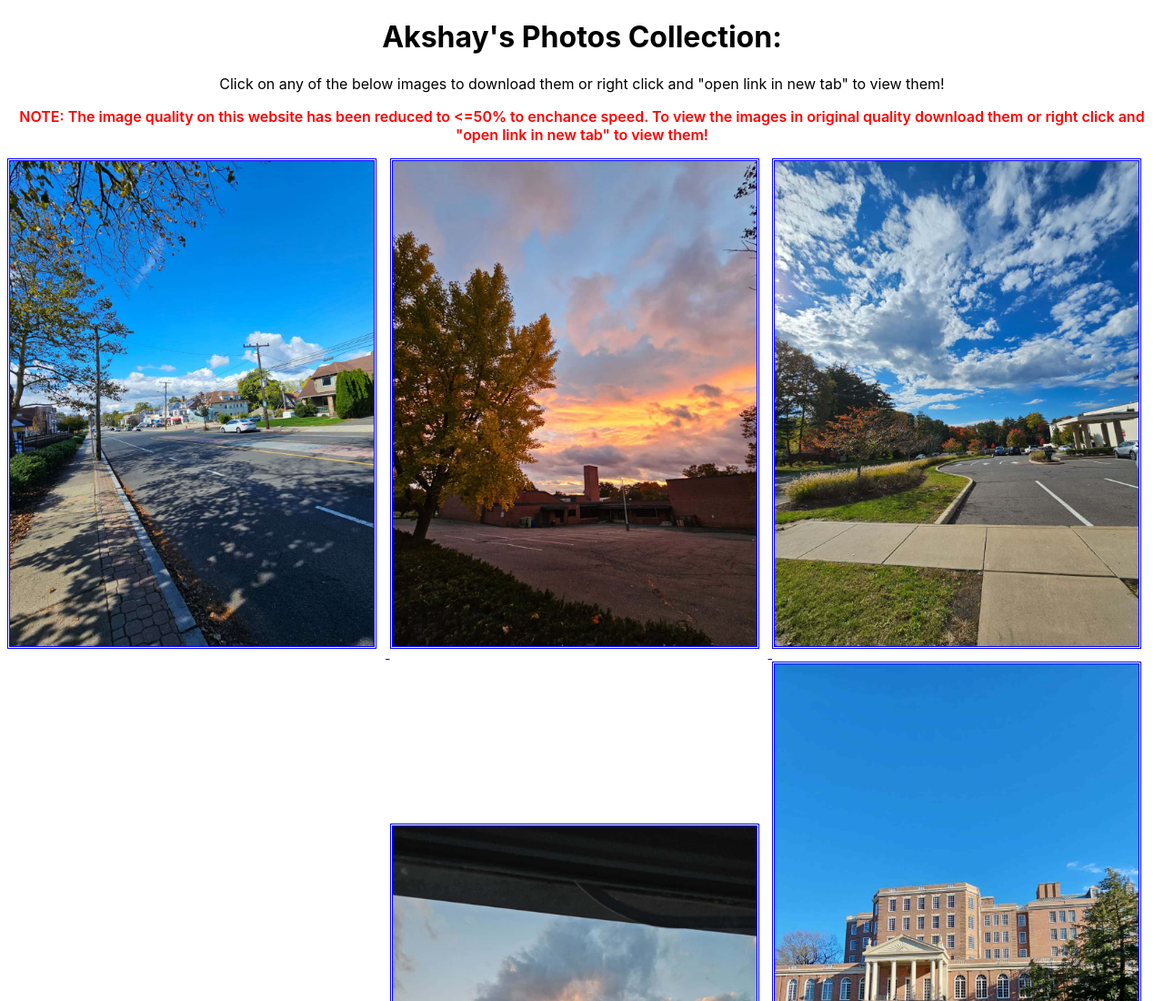
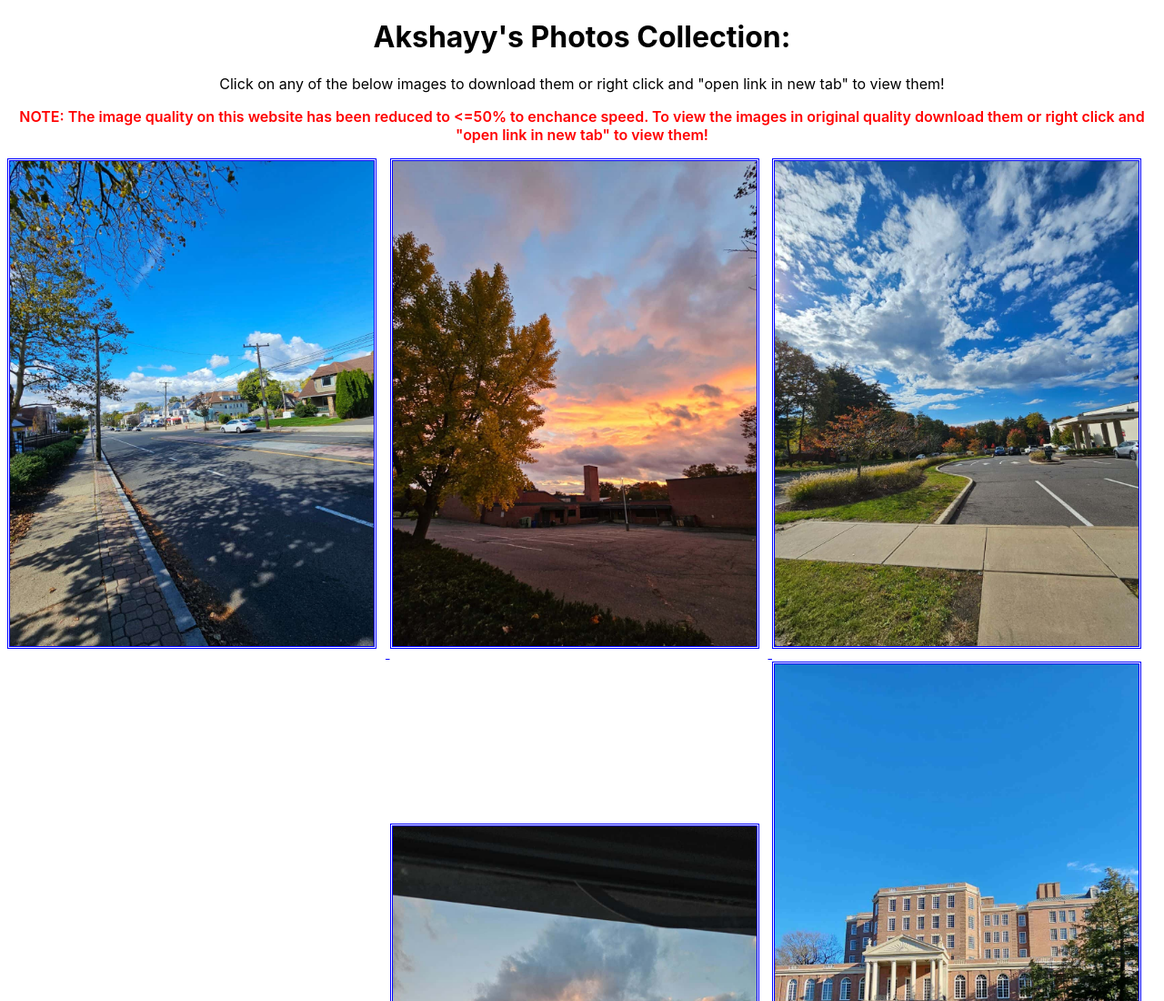
Before and after one commit to prharshith/prhcdn, a plain HTML site: page akshay/index.html in a window 1280 px wide. Shown: the top 1100 px of the page at 91% size. Drawn offline with Linux system fonts and the light colour scheme; a web font is replaced by a local one.

Commit message:
changed title and name to akshayy. Nuvvu cheppinattu chesa mowa

```diff
--- a/akshay/index.html
+++ b/akshay/index.html
@@ -1,6 +1,6 @@
 <!DOCTYPE html>
 <html lang="en">
-<title>Akshay's Photos Collection</title>
+<title>Akshayy's Photos Collection</title>
 <link rel="icon" type="image/x-icon" href="../assets/favicon.ico" />
 <meta name="viewport" content="width=device-width, initial-scale=1.0">
 
@@ -156,7 +156,7 @@ img {
 
 <center>
 
-<h1>Akshay's Photos Collection:</h1>
+<h1>Akshayy's Photos Collection:</h1>
 <p>Click on any of the below images to download them or right click and "open link in new tab" to view them!</p>
 <p id="notecolor">NOTE: The image quality on this website has been reduced to <=50% to enchance speed. To view the images in original quality download them or right click and "open link in new tab" to view them!</p>
 
```
